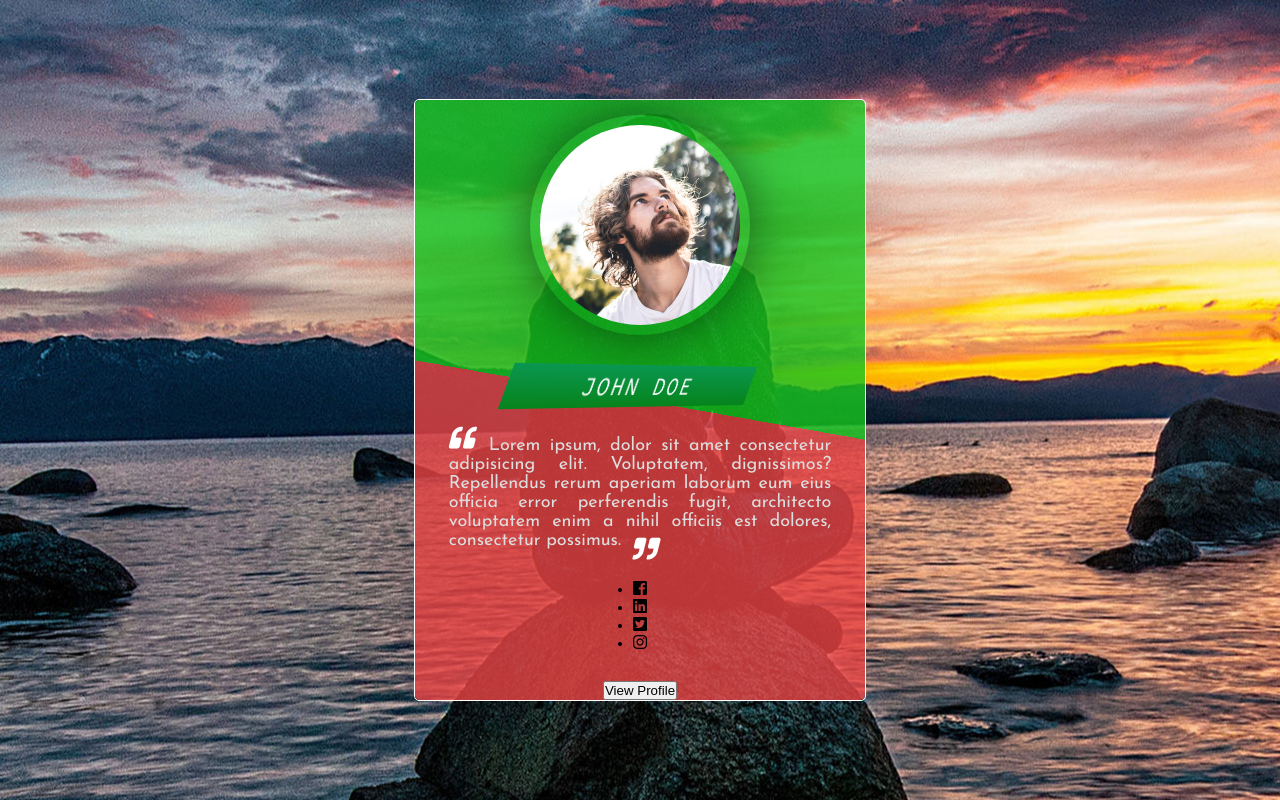
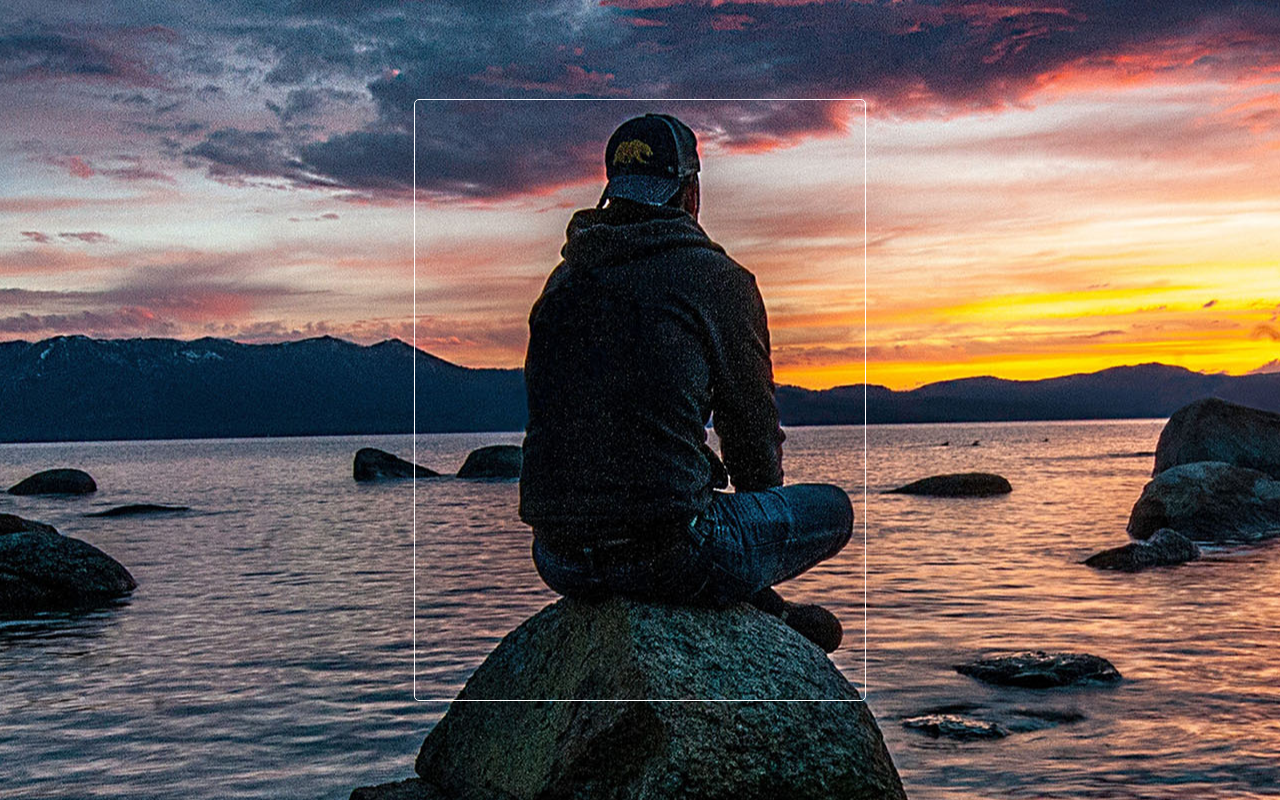
Before and after one commit to arocks9206/Invisible-Card-Practice-Mini-Project, a plain HTML site: page index.html in a window 1280 px wide. Drawn offline with Linux system fonts and the light colour scheme.

Commit message:
adding css syntax to hide card

```diff
--- a/style.css
+++ b/style.css
@@ -20,7 +20,12 @@
     transform: translate(-50%, -50%);
     background: url(images/bg.jpg) no-repeat center;
     border-radius: 5px;
+    overflow: hidden;
     transition: box-shadow 1s;
+}
+
+.card-wrapper:hover .card {
+    top: 0;
 }
 
 .card-wrapper:hover {
@@ -28,6 +33,8 @@
 }
 
 .card {
+    position: absolute;
+    top: -100%;
     height: 100%;
     width: 100%;
     background: linear-gradient(190deg, rgba(21, 199, 30, .8) 50%, rgba(233, 67, 67, .8) 0);
@@ -36,6 +43,7 @@
     flex-direction: column;
     align-items: center;
     justify-content: space-between;
+    transition: top .3s 1.5s;
 }
 
 .card-img {
@@ -90,3 +98,51 @@
     bottom: -10%;
     margin-left: 10px;
 }
+
+.card-icons {
+    list-style: none;
+    display: flex;
+    width: 50%;
+    justify-content: space-around;
+}
+
+.card-icon-link {
+    text-decoration: none;
+    width: 35px;
+    height: 35px;
+    border: 1px solid #fff;
+    display: flex;
+    justify-content: center;
+    align-items: center;
+    border-radius: 5px;
+    transition: border .3s;
+}
+
+.card-icon-link:hover {
+    border: 1px solid #1b5cf5;
+}
+
+.card-icon {
+    font-size: 20px;
+    color: #fff;
+    transition: border .3s;
+}
+
+.card-icon-link:hover .card-icon {
+    color: #1b5cf5
+}
+
+.card-btn {
+    border: none;
+    outline: none;
+    width: 150px;
+    height: 35px;
+    margin-bottom: 20px;
+    border-radius: 50px;
+    background: linear-gradient(#6837ee, #0d2b7e);
+    color: #ddd;
+    text-transform: uppercase;
+    font-size: 12px;
+    box-shadow: 0 10px 20px rgba(0, 0, 0, .5);
+    cursor: pointer;
+}
```
